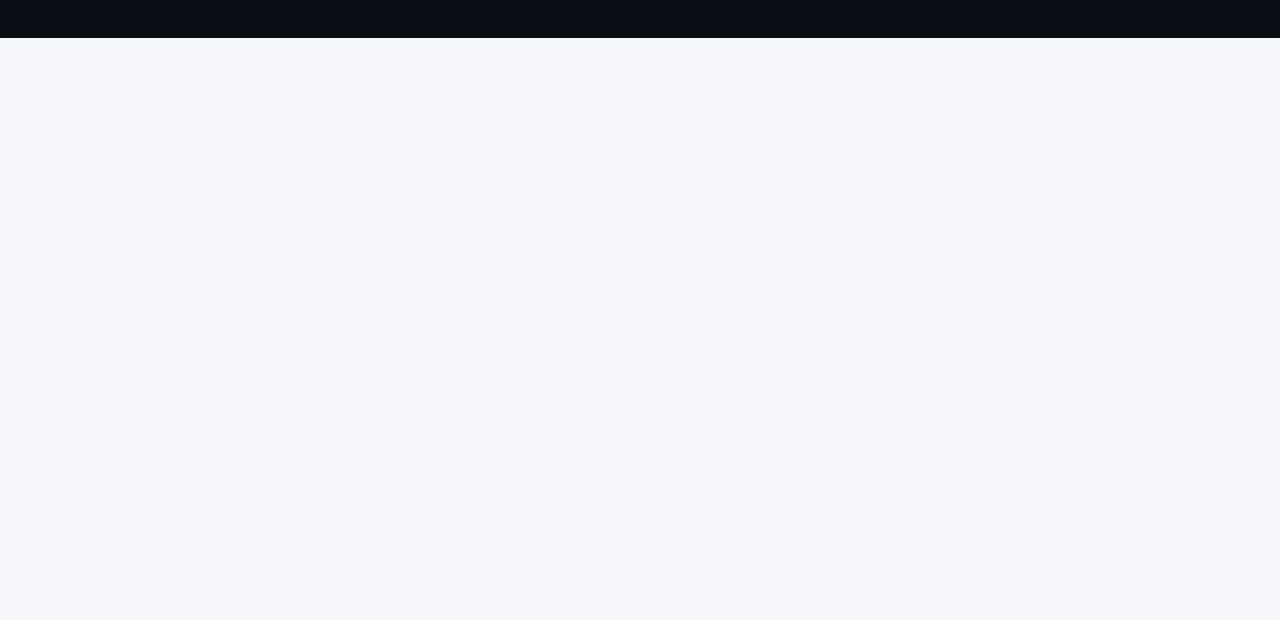
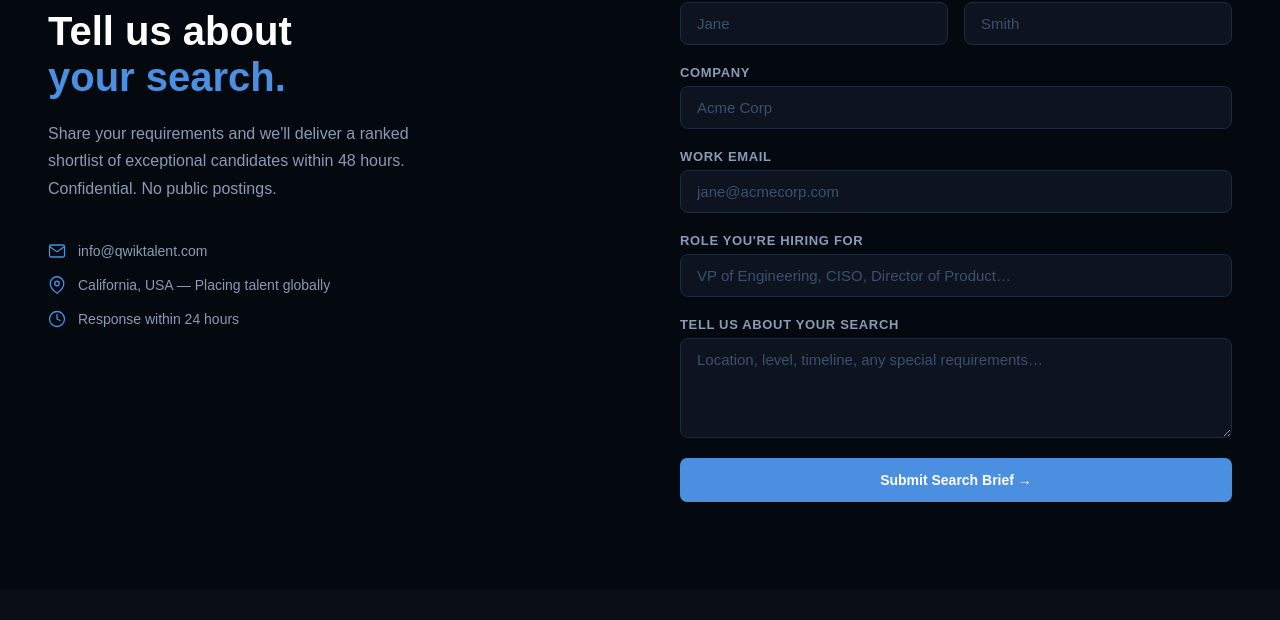
Before and after one commit to greghauserAITalent/qwiktalent, a plain HTML site: page index.html in a window 1280 px wide. Shown: the part 3934-4554 px from the top of the page. Before the commit the page ends 3972 px from the top, so only its background shows below. Drawn offline with Linux system fonts and the light colour scheme.

Commit message:
Add files via upload

```diff
--- a/index.html
+++ b/index.html
@@ -277,6 +277,26 @@ h1 em{font-style:normal;color:#4B8FE0;}
 .cta-note{font-family: Arial, 'Helvetica Neue', Helvetica, sans-serif;font-size:9px;letter-spacing:.1em;color:#9BA3BC;margin-top:10px;}
 
 /* FOOTER */
+/* CONTACT SECTION */
+.contact-sec{background:#04080F;padding:88px 48px;}
+.contact-inner{max-width:1200px;margin:0 auto;display:grid;grid-template-columns:1fr 1fr;gap:80px;align-items:start;}
+.contact-h{font-size:40px;font-weight:800;color:#fff;line-height:1.15;margin:16px 0 20px;}
+.contact-h em{color:#4B8FE0;font-style:normal;}
+.contact-sub{font-size:16px;color:#8B9BB4;line-height:1.7;max-width:400px;margin-bottom:40px;}
+.contact-info{display:flex;flex-direction:column;gap:16px;}
+.contact-info-row{display:flex;align-items:center;gap:12px;color:#8B9BB4;font-size:14px;}
+.contact-info-row svg{width:18px;height:18px;color:#4B8FE0;flex-shrink:0;}
+.contact-form{display:flex;flex-direction:column;gap:20px;}
+.form-row{display:grid;grid-template-columns:1fr 1fr;gap:16px;}
+.form-group{display:flex;flex-direction:column;gap:6px;}
+.form-group label{font-size:13px;font-weight:600;color:#8B9BB4;text-transform:uppercase;letter-spacing:.05em;}
+.form-group input,.form-group textarea{background:#0D1420;border:1px solid #1E2A3D;border-radius:8px;padding:12px 16px;font-size:15px;color:#fff;outline:none;font-family:inherit;transition:border-color .2s;}
+.form-group input::placeholder,.form-group textarea::placeholder{color:#3D4F6B;}
+.form-group input:focus,.form-group textarea:focus{border-color:#4B8FE0;}
+.form-group textarea{resize:vertical;min-height:100px;}
+@media(max-width:900px){.contact-inner{grid-template-columns:1fr;gap:48px;}.contact-sec{padding:60px 24px;}.contact-h{font-size:28px;}}
+@media(max-width:600px){.form-row{grid-template-columns:1fr;}}
+
 .footer{background:#0A0E17;padding:36px 48px;display:flex;justify-content:space-between;align-items:center;flex-wrap:wrap;gap:20px;}
 .footer-logo{height:30px;width:auto;filter:invert(1);opacity:.5;}
 .footer-copy{font-family: Arial, 'Helvetica Neue', Helvetica, sans-serif;font-size:9px;color:rgba(255,255,255,.3);line-height:1.8;margin-top:6px;}
@@ -646,6 +666,62 @@ h1 em{font-style:normal;color:#4B8FE0;}
     <a href="mailto:info@qwiktalent.com" style="font-size:13px;font-weight:600;color:#6B7592;">Email: info@qwiktalent.com</a>
   </div>
 </div>
+
+<!-- CONTACT FORM -->
+<section class="contact-sec" id="contact">
+  <div class="contact-inner">
+    <div class="contact-left">
+      <div class="stag">Start a Search</div>
+      <h2 class="contact-h">Tell us about<br/><em>your search.</em></h2>
+      <p class="contact-sub">Share your requirements and we'll deliver a ranked shortlist of exceptional candidates within 48 hours. Confidential. No public postings.</p>
+      <div class="contact-info">
+        <div class="contact-info-row">
+          <svg viewBox="0 0 24 24" fill="none" stroke="currentColor" stroke-width="1.75" stroke-linecap="round" stroke-linejoin="round"><path d="M4 4h16c1.1 0 2 .9 2 2v12c0 1.1-.9 2-2 2H4c-1.1 0-2-.9-2-2V6c0-1.1.9-2 2-2z"/><polyline points="22,6 12,13 2,6"/></svg>
+          <span>info@qwiktalent.com</span>
+        </div>
+        <div class="contact-info-row">
+          <svg viewBox="0 0 24 24" fill="none" stroke="currentColor" stroke-width="1.75" stroke-linecap="round" stroke-linejoin="round"><path d="M21 10c0 7-9 13-9 13s-9-6-9-13a9 9 0 0 1 18 0z"/><circle cx="12" cy="10" r="3"/></svg>
+          <span>California, USA &mdash; Placing talent globally</span>
+        </div>
+        <div class="contact-info-row">
+          <svg viewBox="0 0 24 24" fill="none" stroke="currentColor" stroke-width="1.75" stroke-linecap="round" stroke-linejoin="round"><circle cx="12" cy="12" r="10"/><polyline points="12 6 12 12 16 14"/></svg>
+          <span>Response within 24 hours</span>
+        </div>
+      </div>
+    </div>
+    <div class="contact-right">
+      <form class="contact-form" action="https://formspree.io/f/mqennrkq" method="POST">
+        <div class="form-row">
+          <div class="form-group">
+            <label>First Name</label>
+            <input type="text" name="first_name" placeholder="Jane" required/>
+          </div>
+          <div class="form-group">
+            <label>Last Name</label>
+            <input type="text" name="last_name" placeholder="Smith" required/>
+          </div>
+        </div>
+        <div class="form-group">
+          <label>Company</label>
+          <input type="text" name="company" placeholder="Acme Corp" required/>
+        </div>
+        <div class="form-group">
+          <label>Work Email</label>
+          <input type="email" name="email" placeholder="jane@acmecorp.com" required/>
+        </div>
+        <div class="form-group">
+          <label>Role You're Hiring For</label>
+          <input type="text" name="role" placeholder="VP of Engineering, CISO, Director of Product…"/>
+        </div>
+        <div class="form-group">
+          <label>Tell us about your search</label>
+          <textarea name="message" rows="4" placeholder="Location, level, timeline, any special requirements…"></textarea>
+        </div>
+        <button type="submit" class="btn-teal" style="width:100%;justify-content:center;">Submit Search Brief &rarr;</button>
+      </form>
+    </div>
+  </div>
+</section>
 
 <footer class="footer">
   <div>
```
